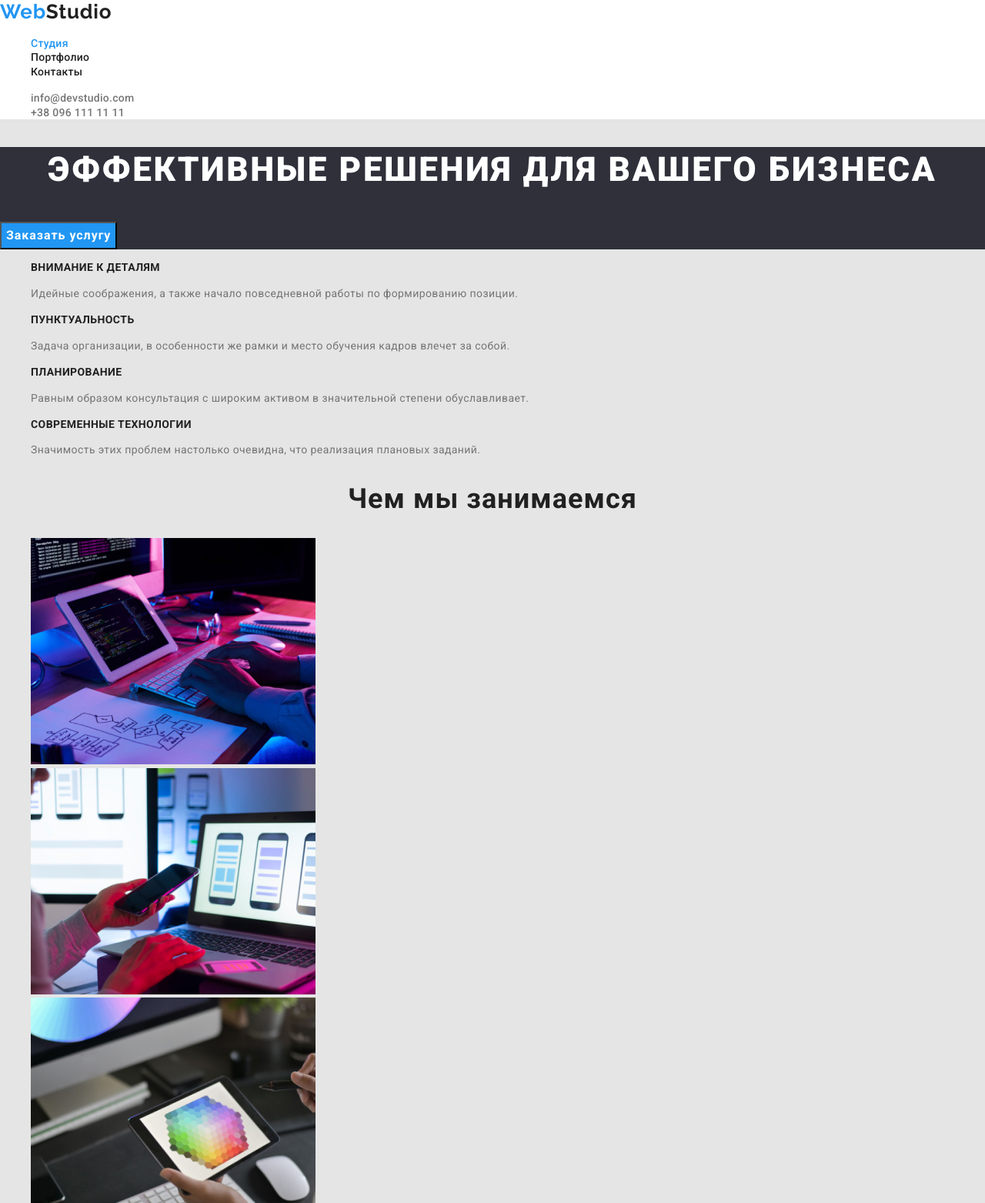
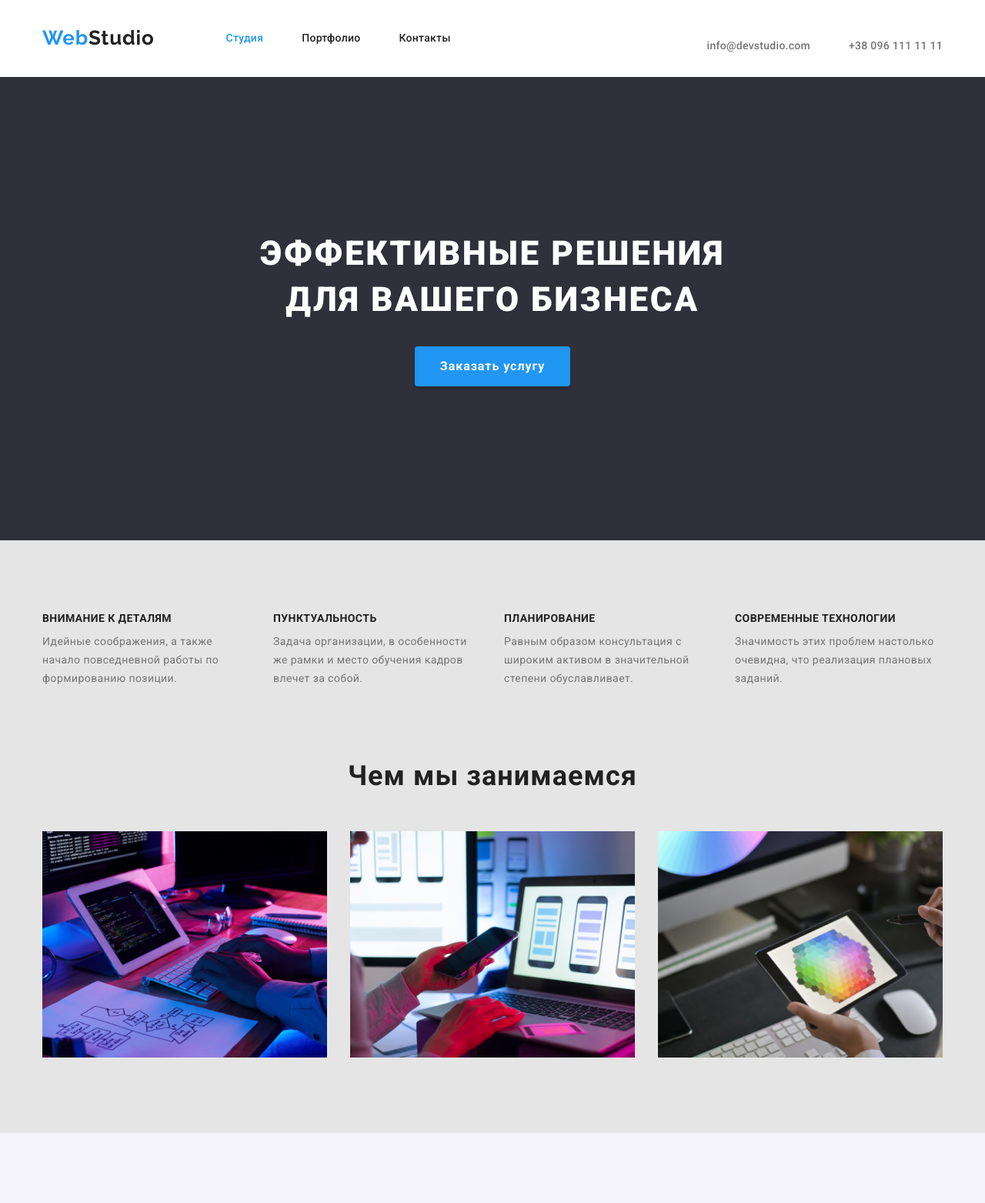
Before and after one commit to svendpua/old-goit-markup-hw-03, a plain HTML site: page index.html in a window 1280 px wide. Shown: the top 1563 px of the page at 77% size. Drawn offline with nearby package versions, Linux system fonts and the light colour scheme.

Commit message:
Завершает ДЗ 3

```diff
--- a/css/styles.css
+++ b/css/styles.css
@@ -20,6 +20,13 @@
    --background-dark-theme: #2F303A;
 }
 
+*,
+*::before,
+*::after {
+    padding: 0;
+    margin: 0;
+}
+
 .body-page {
     font-family: var(--main-font);
     font-style: normal;
@@ -28,6 +35,8 @@
 }
 
 .list {
+    padding: 0;
+    margin: 0;
     list-style: none;
   }
 
@@ -39,8 +48,27 @@
     font-style: normal;
 }
 
+.section {
+    padding: 94px 0;
+  }
+.container {
+    width: 1200px;
+    margin: 0 auto;
+    padding: 0 15px;
+    /* outline: 2px solid tomato;*/
+  }
+
+ .img {
+      display:block;
+  }
 /*  ============ COMPONENTS  ============ */
 .modal-btn {
+    display: inline-block;
+    min-width: 200px;
+    padding: 10px 32px;
+    border: 1px solid transparent;
+    box-shadow: 0px 4px 4px rgba(0, 0, 0, 0.15);
+    border-radius: 4px;
     font-family: var(--main-font);
     font-style: normal;
     font-weight: bold;
@@ -53,6 +81,7 @@
 }
 
 .subtitle {
+    margin-bottom: 50px;
     font-family: var(--main-font);
     font-weight: 700;
     font-size: 36px;
@@ -63,6 +92,7 @@
   }
 
 .title {
+    margin-bottom: 50px;
     font-family: var(--main-font);
     font-weight: 700;
     font-size: 36px;
@@ -71,13 +101,10 @@
     letter-spacing: 0.03em;
     color: var(--title-text-color);
     }
-/*  ============ END COMPONENTS  ============ */
-
-
-/*  ============ HEADER  ============ */
 
 .logo-web,
 .logo-studio {
+    display: inline-block;
     font-family: var(--logo-font);
     font-style: normal;
     font-weight: 700;
@@ -87,11 +114,21 @@
   }
 
  .logo-web {
+    display: block;
     color: var(--accent-color);
  }
 
-.logo-studio {
+ .logo-studio {
     color: var(--title-text-color);
+ }
+
+/*  ============ END COMPONENTS  ============ */
+
+
+/*  ============ HEADER  ============ */
+ .header .logo-web {
+     padding-top: 24px;
+     padding-bottom: 25px;
  }
 
 
@@ -99,8 +136,31 @@
     background-color: var(--primary-white-color);
     color: var(--title-text-color);
 }
+
+.portfolio-page {
+    border-bottom: 1px solid #ececec;
+}
+
+.header .container {
+display: flex;
+justify-content: space-between;
+}
 /* Navigation on other pages */
+.nav {
+    display: flex;
+    align-items: center;
+}
+.site-nav {
+    display: flex;
+    margin-left: 93px;
+}
+.site-nav-item:not(:last-child) {
+margin-right: 50px;
+}
 .site-nav-link {
+    display: block;
+    padding-top: 32px;
+    padding-bottom: 32px;
     font-family: var(--main-font);
     font-weight: 500;
     font-size: 14px;
@@ -116,7 +176,19 @@
 .current {
     color: var(--accent-color);
 }
+
+.auth-nav {
+display: flex;
+align-items: center;
+}
+
+.auth-nav-phone {
+margin-left: 50px;
+}
 .auth-nav-link {
+    display: block;
+    padding-top: 32px;
+    padding-bottom: 32px;
     font-family: var(--main-font);
     font-weight: 500;
     font-size: 14px;
@@ -134,10 +206,19 @@
 /*  ============ HERO ==> SOLUTIONS ============ */
 
 .solutions {
+    padding-top: 200px;
+    padding-bottom: 200px;
  background-color: var(--background-dark-theme);
 }
 
+.solutions-content {
+max-width: 700px ;
+margin: 0 auto;
+text-align: center;
+}
+
 .solutions-title {
+    margin-bottom: 30px;
 font-weight: 900;
 font-size: 44px;
 line-height: 1.36;
@@ -151,7 +232,24 @@ color: var(--primary-white-color);
 
 /*  ============ OUR ADVANTAGES ============*/
 
+.advantages {
+    padding-top: 94px;
+}
+
+.advantages-list {
+    display: flex;
+}
+
+.advantages-list-item {
+    width: 270px;
+}
+
+.advantages-list-item:not(:last-child) {
+    margin-right: 30px;
+}
+
 .advantages-list-subtitle {
+    margin-bottom: 10px;
     font-family: var(--main-font);
     font-weight: 700;
     font-size: 14px;
@@ -172,12 +270,43 @@ color: var(--primary-white-color);
 
 /*  ============END OUR ADVANTAGES ============*/
 
+/*  ============ ABOUT US  ============ */
+.about-us-list {
+    display: flex;
+}
+
+.about-us-list-item:not(:last-child) {
+    margin-right: 30px;
+}
+
+/*  ============ END ABOUT US  ============ */
+
 /*  ============ OUR TEAM  ============ */
 .team {
     background: #F5F4FA;
 }
 
+.team-list {
+    display: flex;
+}
+
+.team-list-item {
+    box-shadow: rgba(0, 0, 0, 0.14),
+    rgba(0, 0, 0, 0.2),
+    rgba(0, 0, 0, 0.12);
+    border-radius: 0px 0px 4px 4px;
+}
+
+.team-list-item:not(:last-child) {
+    margin-right: 30px;
+}
+
+.team-list-description {
+    padding: 30px 20px;
+}
+
 .team-list-subtitle {
+    margin-bottom: 10px;
     font-family: var(--main-font);
     font-weight: 500;
     font-size: 16px;
@@ -196,9 +325,24 @@ color: var(--primary-white-color);
     letter-spacing: 0.03em;
     color: var(--primary-text-color);
 }
+/*  ============ END OUR TEAM  ============ */
+/*  ============ OUR WORKS  ============ */
+.filter-list {
+    display: flex;
+    justify-content: center;
+    margin-bottom: 34px;
+}
 
-/*  ============ OUR WORKS  ============ */
+.filter-list-item:not(:last-child) {
+    margin-right: 8px;
+}
+
 .filter-btn {
+    display: inline-block;
+    min-width: 128px;
+    border: none;
+    border-radius: 4px;
+    padding: 6px 22px;
     font-family: var(--main-font);
     font-weight: 500;
     font-size: 16px;
@@ -215,7 +359,28 @@ color: var(--primary-white-color);
     background-color: var(--accent-color);
 }
 
+.works-list {
+    display: flex;
+    flex-wrap: wrap;
+}
+
+.works-list-item:not(:nth-child(3n)) {
+    margin-right: 30px;
+}
+
+..works-list-item:not(:nth-child(n+4)) {
+    margin-bottom: 30px;
+}
+
+.works-description {
+    padding: 20px 24px;
+    border-right: 1px solid #eeeeee;
+    border-bottom: 1px solid #eeeeee;
+    border-left:  1px solid #eeeeee;
+}
+
 .works-subtitle {
+    margin-bottom: 4px;
     font-family: var(--main-font);
     font-weight: 700;
     font-size: 18px;
@@ -235,9 +400,18 @@ color: var(--primary-white-color);
 /*  ============ END OUR WORKS  ============ */
 /*  ============ FOOTER  ============ */
 .footer {
+    padding-top: 60px;
+    padding-bottom: 60px;
   background-color: var(--background-dark-theme);
 }
 
+.address {
+    margin-top: 20px;
+}
+
+.footer-auth-nav-list-item:not(:last-child) {
+    margin-bottom: 9px;
+}
 .logo-studio-light-theme {
     color: var(--primary-white-color);
 }
--- a/index.html
+++ b/index.html
@@ -19,42 +19,49 @@
 <body class="body-page">
     <!-- Шапка сайта-->
     <header class="header">
+        <div class="container">
         <!--Навигация на другие страницы-->
         <nav class="nav">
             <a href="./index.html" class="logo-web link" lang="en">Web<span class="logo-studio">Studio</span>
             </a>
             <ul class="site-nav list">
-                <li>
-                    <a href="./index.html"class="site-nav-link current link">Студия</a>
+                <li class="site-nav-item">
+                    <a href="./index.html" class="site-nav-link current link">Студия</a>
                 </li>
-                <li>
-                    <a href="./portfolio.html"class="site-nav-link link">Портфолио</a>
+                <li class="site-nav-item">
+                    <a href="./portfolio.html" class="site-nav-link link">Портфолио</a>
                 </li>
-                <li>
-                    <a href=""class="site-nav-link link">Контакты</a>
+                <li class="site-nav-item">
+                    <a href="" class="site-nav-link link">Контакты</a>
                 </li>
             </ul>
         </nav>
         <!--Контактные данные шапки-->
         <address class="address">
             <ul class="auth-nav list">
-                <li>
-                    <a href="mailto:info@devstudio.com"class="auth-nav-link current link">info@devstudio.com</a>
+                <li class="auth-nav-mail">
+                    <a href="mailto:info@devstudio.com" class="auth-nav-link current link">info@devstudio.com</a>
                 </li>
-                <li>
-                    <a href="tel:+380961111111"class="auth-nav-link link">+38 096 111 11 11</a>
+                <li class="auth-nav-phone">
+                    <a href="tel:+380961111111" class="auth-nav-link link">+38 096 111 11 11</a>
                 </li>
             </ul>
         </address>
+    </div>
     </header>
     <main>
         <!--Секция "Эффективные решения для вашего бизнеса"-->
         <section class="solutions">
+            <div class="container">
+                <div class="solutions-content">
                     <h1 class="solutions-title">Эффективные решения для вашего бизнеса</h1>
                     <button type="button" class="modal-btn">Заказать услугу</button>
+                </div>
+            </div>
         </section>
         <!--Секция "Наши преимущества"-->
-        <section>
+        <section class="advantages">
+            <div class="container">
                 <h2 hidden>Наши преимущества</h2>
                 <ul class="advantages-list list">
                     <li class="advantages-list-item">
@@ -74,55 +81,69 @@
                         <p class="advantages-list-text">Значимость этих проблем настолько очевидна, что реализация плановых заданий.</p>
                     </li>
                 </ul>
+            </div>
         </section>
         <!--Секция "О нас"-->
-        <section>
+        <section class="section">
+            <div class="container">
                 <h2 class="title">Чем мы занимаемся</h2>
-                <ul class="list">
-                    <li>
+                <ul class="about-us-list list">
+                    <li class="about-us-list-item">
                         <img src="./images/about-as/about-as-box1.jpg" alt="фотография примера разработки для десктопа" width="370" height="294">
                     </li>
-                    <li>
+                    <li class="about-us-list-item">
                         <img src="./images/about-as/about-as-box2.jpg" alt="фотография примера разработки для мобильных приложений" width="370" height="294">
                     </li>
-                    <li>
+                    <li class="about-us-list-item">
                         <img src="./images/about-as/about-as-box3.jpg" alt="фотография примера разработки для планшетов" width="370" height="294">
                     </li>
                 </ul>
+            </div>
         </section>
         <!--Секция "Наша команда"-->
-        <section class="team">
+        <section class="team section">
+            <div class="container">
                 <h2 class="title">Наша команда</h2>
                 <ul class="team-list list">
                     <li class="team-list-item">
                         <img class="team-list-img" src="./images/our-team/igor-demynenko.jpg" alt="фотография Игоря Демьяненко" width="270" height="260">
+                        <div class="team-list-description">
                             <h3 class="team-list-subtitle">Игорь Демьяненко</h3>
                             <p class="team-list-text" lang="en">Product Designer</p>
+                        </div>
                     </li>
                     <li class="team-list-item">
                         <img class="team-list-img" src="./images/our-team/olga-repina.jpg" alt="фотография Ольги Репиной" width="270" height="260">
+                        <div class="team-list-description">
                             <h3 class="team-list-subtitle">Ольга Репина</h3>
                             <p class="team-list-text" lang="en">Frontend Developer</p>
+                        </div>
                     </li>
                     <li class="team-list-item">
                         <img class="team-list-img" src="./images/our-team/nikolay-tarasov.jpg" alt="фотография Николая Тарасова" width="270" height="260">
+                        <div class="team-list-description">
                             <h3 class="team-list-subtitle">Николай Тарасов</h3>
                             <p class="team-list-text" lang="en">Marketing</p>
+                        </div>
                     </li>
                     <li class="team-list-item">
                         <img class="team-list-img" src="./images/our-team/mikhail-ermakov.jpg" alt="фотография Михаила Ермакова" width="270" height="260">
+                        <div class="team-list-description">
                             <h3 class="team-list-subtitle">Михаил Ермаков</h3>
                             <p class="team-list-text" lang="en">UI Designer</p>
+                        </div>
                     </li>
                 </ul>
+            </div>
         </section>
     </main>
     <!--Подвал страницы-->
     <footer class="footer">
+        <div class="container">
             <a href="./index.html" class="logo-web link" lang="en">Web<span class="logo-studio-light-theme">Studio</span>
             </a>
             <address class="address">
-            <ul class="footer-auth-nav-list list"
+                <ul class="footer-auth-nav-list list">
                     <li class="footer-auth-nav-list-item">
                         <a class="footer-auth-nav-link-map link" href="https://goo.gl/maps/YxxTdx4SjHTV1Kk79" target="_blank" rel="noreferrer noopener"> г. Киев, пр-т Леси Украинки, 26</a>
                     </li>
@@ -134,6 +155,7 @@
                     </li>
                 </ul>
             </address>
+        </div>
     </footer>
 </body>
 </html>
```
Also changed, not shown: portfolio.html (+29 -7 lines). Lines whose indentation alone changed are shown as unchanged.
